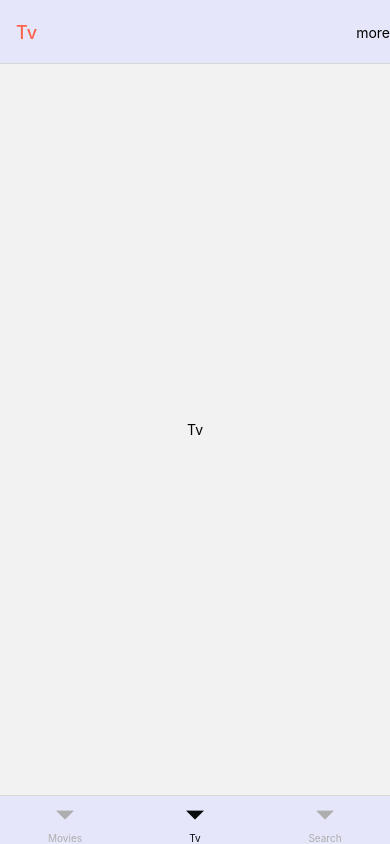
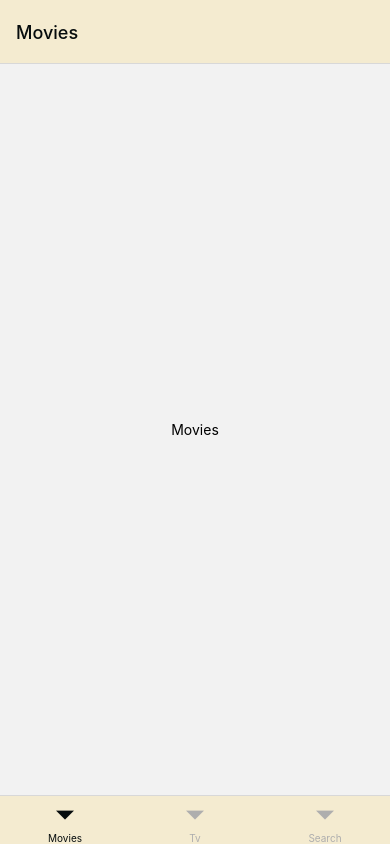
Before and after one commit to ahnniething/movie-app, a React Native app: screen / in a window 390 px wide. Built offline with nearby package versions, Linux system fonts and the light colour scheme.

Commit message:
fix: modify color missing '#'

```diff
--- a/colors.js
+++ b/colors.js
@@ -1,5 +1,5 @@
 export const YELLOW_COLOR = "#FFD700";
-export const IVORY_COLOR = "F4EBD0";
+export const IVORY_COLOR = "#F4EBD0";
 export const CHARCOAL_COLOR = "#060C0D";
 export const GRAY_COLOR = "#AEAEAE";
 export const DEEP_YELLOW_COLOR = "#756300";
--- a/navigation/Tabs.js
+++ b/navigation/Tabs.js
@@ -14,7 +14,6 @@ const Tabs = () => {
 
   return (
     <Tab.Navigator
-      initialRouteName="Tv"
       screenOptions={{
         tabBarStyle: { backgroundColor: isDark ? CHARCOAL_COLOR : IVORY_COLOR },
         tabBarActiveTintColor: isDark ? YELLOW_COLOR : CHARCOAL_COLOR ,
@@ -34,9 +33,6 @@ const Tabs = () => {
         name="Tv"
         component={Tv}
         options={{
-          tabBarStyle: { backgroundColor: "lavender" },
-          headerStyle: { backgroundColor: "lavender" },
-          headerTitleStyle: { color: "tomato" },
           headerRight: () => (
             <View>
               <Text>more</Text>
```
